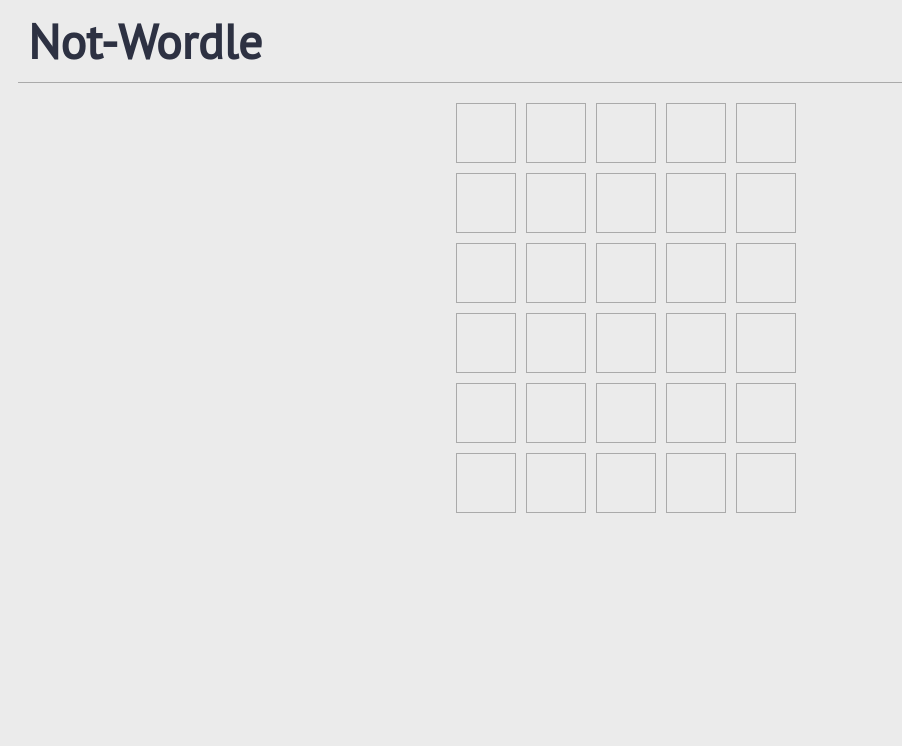
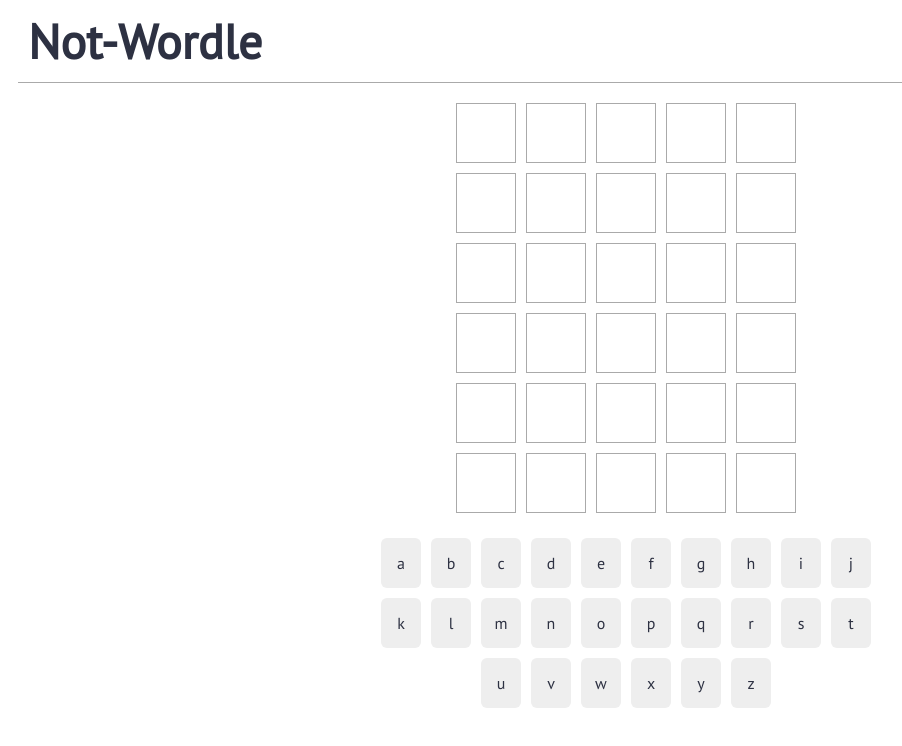
Before and after one commit to SomtooFromLaffy/Not-Wordle, a React (Create React App) app in the folder not-wordle/: page / in a window 1280 px wide. Shown: the top 746 px of the page, without its empty margins (14-916 px from the left). Built offline with nearby package versions, Linux system fonts and the light colour scheme.

Commit message:
Added and designed keypad

```diff
--- /dev/null
+++ b/not-wordle/src/assets/keyletters.json
@@ -0,0 +1,30 @@
+{
+    "letters": [
+      {"key": "a"},
+      {"key": "b"},
+      {"key": "c"},
+      {"key": "d"},
+      {"key": "e"},
+      {"key": "f"},
+      {"key": "g"},
+      {"key": "h"},
+      {"key": "i"},
+      {"key": "j"},
+      {"key": "k"},
+      {"key": "l"},
+      {"key": "m"},
+      {"key": "n"},
+      {"key": "o"},
+      {"key": "p"},
+      {"key": "q"},
+      {"key": "r"},
+      {"key": "s"},
+      {"key": "t"},
+      {"key": "u"},
+      {"key": "v"},
+      {"key": "w"},
+      {"key": "x"},
+      {"key": "y"},
+      {"key": "z"}
+    ]
+}
--- /dev/null
+++ b/not-wordle/src/components/Keypad.js
@@ -0,0 +1,26 @@
+import React, { useState, useEffect } from 'react'
+import './KeypadStyles.css'
+import letterkeys from '../assets/keyletters.json'
+
+
+export default function Keypad() {
+  const [keypadLetters, setKeypadLetters] = useState(null)
+
+  useEffect(() => {
+    const keys = letterkeys['letters']
+    setKeypadLetters(keys)
+    }, [])
+
+
+
+  console.log(keypadLetters)
+  return (
+    <div className='keypad'>
+      {keypadLetters && keypadLetters.map((keypadLetter) => {
+        return (
+            <div key={keypadLetter.key}> {keypadLetter.key} </div>
+        )
+      })}
+    </div>
+  )
+}
--- /dev/null
+++ b/not-wordle/src/components/KeypadStyles.css
@@ -0,0 +1,19 @@
+.keypad {
+    max-width: 500px;
+    margin: 20px auto;
+    display:flex;
+    flex-wrap: wrap;
+    align-items: center;
+    justify-content: center;
+}
+
+.keypad div{
+    margin:5px;
+    width:40px;
+    height:50px;
+    background: #eee;
+    display: inline-block;
+    border-radius: 6px;
+    line-height: 50px;
+    text-align: center;
+}
--- a/not-wordle/src/components/RowStyles.css
+++ b/not-wordle/src/components/RowStyles.css
@@ -42,6 +42,8 @@
     animation: bounce 0.2s ease-in-out forwards;
 }
 
+
+/* So that the flip animation happens one after the other */
 .row > div:nth-child(2) {
     animation-delay: 0.2s;
 }
--- a/not-wordle/src/components/WordleBody.js
+++ b/not-wordle/src/components/WordleBody.js
@@ -2,6 +2,7 @@ import React, { useEffect } from 'react'
 import Grid from './Grid'
 import useGameLogicHook from './useGameLogicHook'
 import './WordleBodyStyles.css'
+import Keypad from './Keypad'
 
 export default function WordleBody({ solution }) {
   const { turn, currentGuess, guesses, isCorrect, handleKeyup } = useGameLogicHook(solution)
@@ -23,6 +24,7 @@ export default function WordleBody({ solution }) {
     <div className='wordle-body'>
       {/* Pass in the following to Grid. Reasons explained in grid */}
       <Grid currentGuess={currentGuess} turn={turn} guesses={guesses} />
+      <Keypad />
     </div>
   )
 }
--- a/not-wordle/src/components/WordleBodyStyles.css
+++ b/not-wordle/src/components/WordleBodyStyles.css
@@ -1,6 +1,9 @@
 .wordle-body{
     width:100%;
     display: flex;
+    flex-direction: column;
+    align-items: center;
+    justify-content: center;
 }
 
 /* Did this to constrain the width of mobile devices. I feel its needless
--- a/not-wordle/src/index.css
+++ b/not-wordle/src/index.css
@@ -20,7 +20,7 @@ html {
   list-style: none;
   color: var(--body);
   font-family: 'PT Sans', sans-serif;
-  background-color: var(--back);
+
 }
 
 
```
